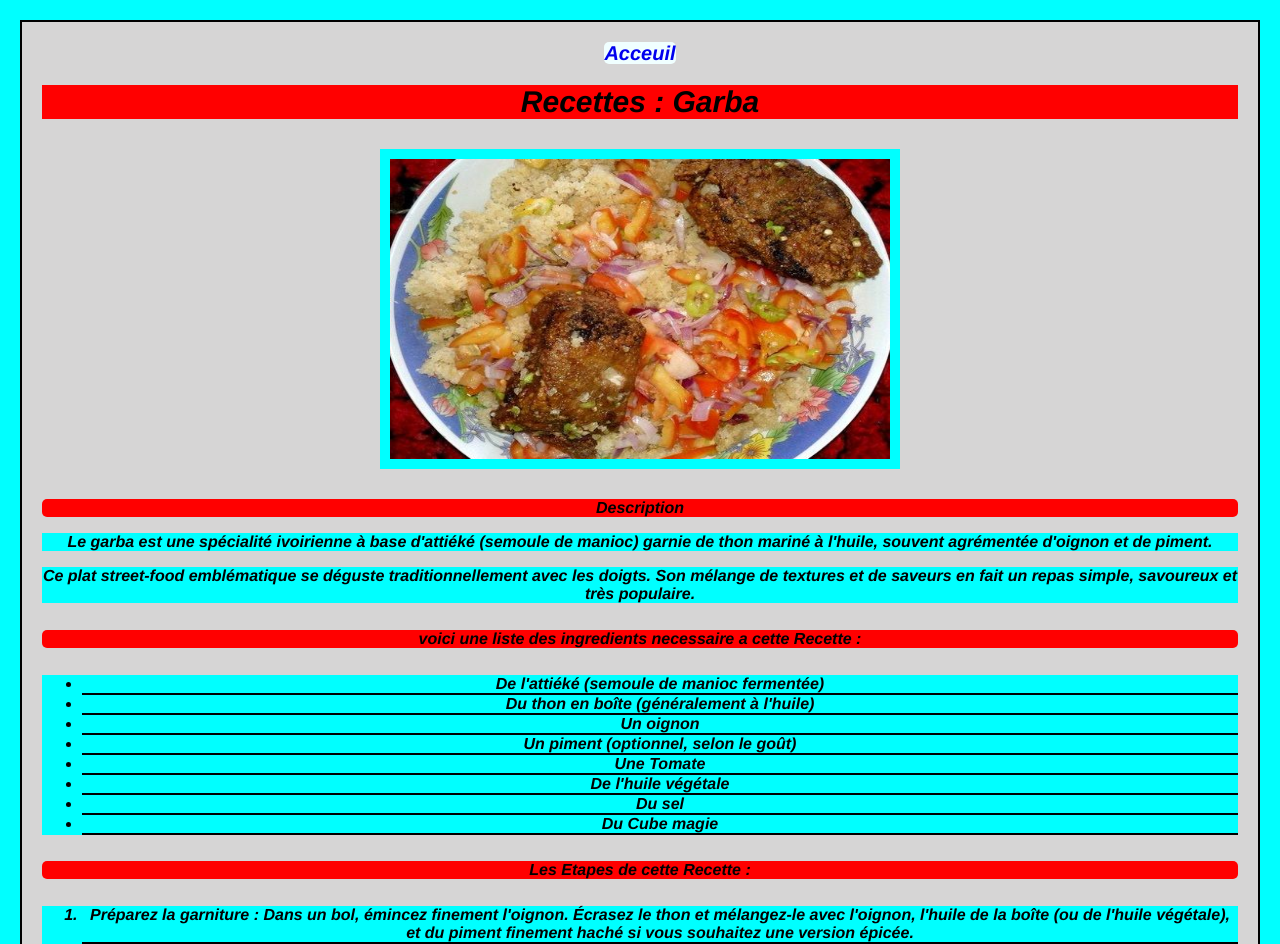
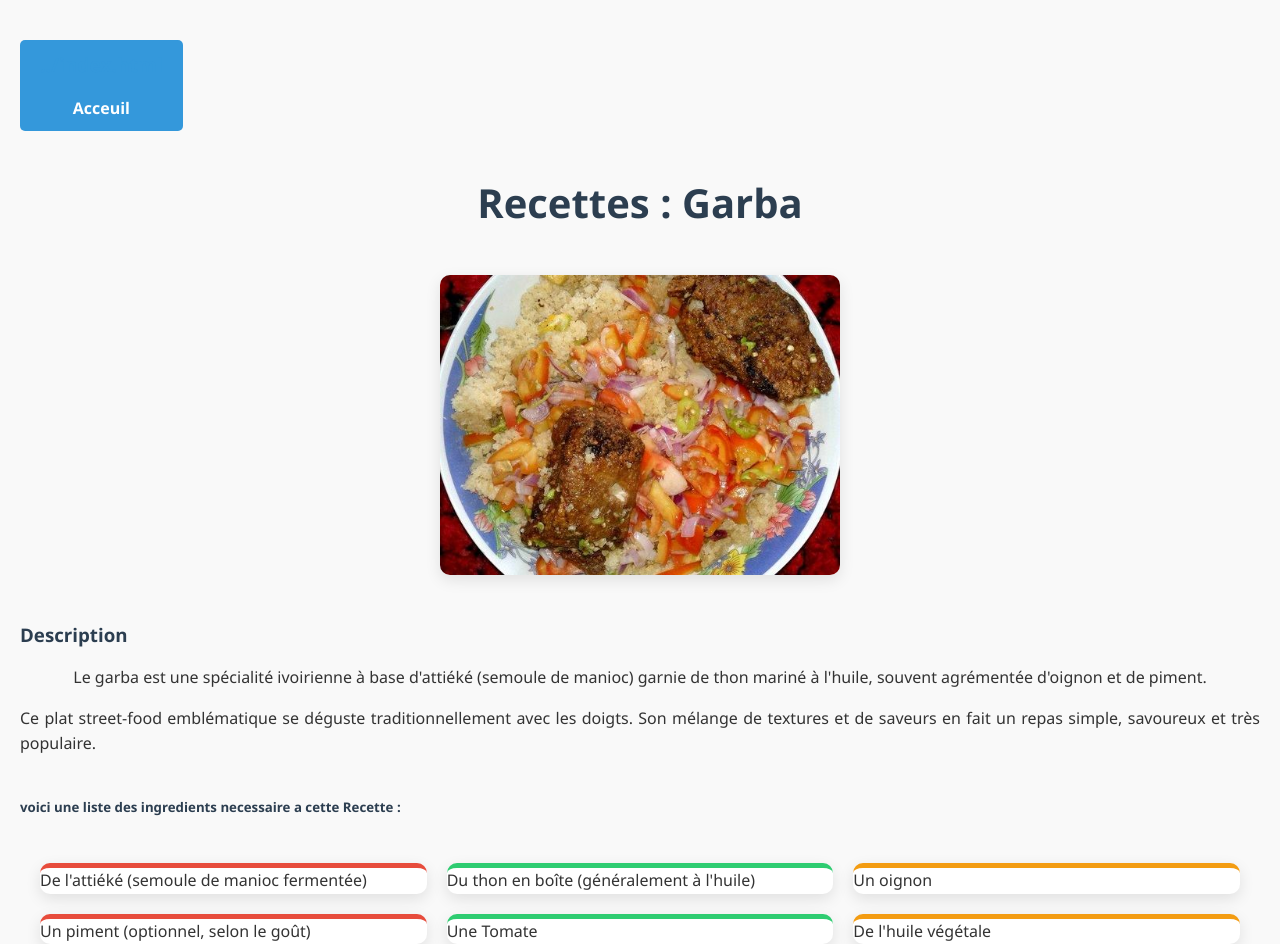
Before and after one commit to Jackson-git-lab/odin-recettes, a plain HTML site: page recettes/garba.html in a window 1280 px wide. Shown: the top 944 px of the page. Drawn offline with Linux system fonts and the light colour scheme.

Commit message:
nouvelle modification css : en utilisant les flebox

```diff
--- a/styles.css
+++ b/styles.css
@@ -1,47 +1,234 @@
-*{
-    background-color: aqua;
-    font-size: medium;
-    font-family: 'Franklin Gothic Medium', 'Arial Narrow', Arial, sans-serif;
-}
-body{
-    display: block;
-    background-color: rgb(214, 213, 213);
-    text-align: center;
-    margin: 20px;
-    padding: 20px;
-    font-style: italic;
-    font-weight: bold;
-    border: 2px  solid black;
-}
-h1{
-    background-color: red;
-    text-align: center;
-    font-size: 30px;
-
-}
-a{
-  text-align: center;
-  text-decoration: none;
-  border-radius: 5px;
-  background-color: azure;
-  font-size: 20px;
-
-
+/* ===== RESET ET STYLES DE BASE ===== */
+* {
+    margin: 0;
+    padding: 0;
+    box-sizing: border-box;
 }
 
-li{
-   border-bottom: 2px solid black;
+body {
+    font-family: 'Segoe UI', Tahoma, Geneva, Verdana, sans-serif;
+    line-height: 1.6;
+    color: #333;
+    background-color: #f9f9f9;
+    padding: 20px;
+}
 
+/* ===== CONTENEUR PRINCIPAL (FLEX CONTAINER) ===== */
+body {
+    /* PROPRIÉTÉS FLEXBOX DU CONTENEUR */
+    display: flex; /* ✅ Active Flexbox sur tout le body */
+    flex-direction: column; /* ✅ Direction verticale */
+    min-height: 100vh; /* ✅ Prend toute la hauteur de la fenêtre */
+    justify-content: flex-start; /* ✅ Aligne le contenu en haut */
+    align-items: center; /* ✅ Centre horizontalement */
 }
-h3,
-h5{
-    background-color: red;
+
+/* ===== EN-TÊTE ===== */
+h1 {
+    margin: 20px 0;
+    color: #2c3e50;
+    text-align: center;
+    font-size: 2.5rem;
+}
+
+/* ===== CONTENEUR DE RECETTES (FLEX CONTAINER) ===== */
+ul {
+    /* PROPRIÉTÉS FLEXBOX */
+    display: flex; /* ✅ Active Flexbox */
+    flex-wrap: wrap; /* ✅ Permet le retour à la ligne */
+    justify-content: center; /* ✅ Centre les éléments horizontalement */
+    align-items: stretch; /* ✅ Étire les éléments sur la hauteur */
+    gap: 20px; /* ✅ Espacement entre les éléments */
+
+    /* Styles visuels */
+    list-style-type: none;
+    max-width: 1200px;
+    margin: 30px 0;
+    padding: 0;
+}
+
+/* ===== ÉLÉMENTS DE LISTE (FLEX ITEMS) ===== */
+li {
+    /* PROPRIÉTÉS FLEXBOX DES ENFANTS */
+    flex: 1 1 300px; /* ✅ flex-grow:1, flex-shrink:1, flex-basis:300px */
+
+    /* Styles visuels */
+    background: white;
+    border-radius: 10px;
+    padding: 0;
+    overflow: hidden;
+    box-shadow: 0 5px 15px rgba(0, 0, 0, 0.1);
+    transition: transform 0.3s ease, box-shadow 0.3s ease;
+}
+
+li:hover {
+    transform: translateY(-5px);
+    box-shadow: 0 10px 25px rgba(0, 0, 0, 0.15);
+}
+
+/* ===== LIENS ===== */
+a {
+    /* PROPRIÉTÉS FLEXBOX POUR LES LIENS DANS LES CARDS */
+    display: flex; /* ✅ Active Flexbox à l'intérieur du lien */
+    flex-direction: column; /* ✅ Direction verticale */
+    justify-content: space-between; /* ✅ Répartit l'espace verticalement */
+    align-items: center; /* ✅ Centre horizontalement */
+
+    /* Styles visuels */
+    text-decoration: none;
+    color: inherit;
+    padding: 20px;
+    height: 100%;
+}
+
+a[href="../index.html"] {
+    /* Style spécifique pour le lien d'accueil */
+    display: inline-flex; /* ✅ Flexbox pour le lien seul */
+    margin: 20px 0;
+    padding: 10px 20px;
+    background: #3498db;
+    color: white;
     border-radius: 5px;
+    font-weight: bold;
+    align-self: flex-start; /* ✅ S'aligne au début du conteneur flex */
 }
-img{
-    display:inline-block;
-    margin: 10px;
-    padding: 10px;
-    height: 300px;
-    width: 500px;
+
+a[href="../index.html"]:hover {
+    background: #2980b9;
 }
+
+/* ===== PAGES DE RECETTES ===== */
+body > img {
+    max-width: 100%;
+    height: auto;
+    border-radius: 10px;
+    margin: 20px 0;
+    box-shadow: 0 5px 15px rgba(0, 0, 0, 0.1);
+}
+
+h3, h5 {
+    margin: 25px 0 15px;
+    color: #2c3e50;
+    align-self: flex-start; /* ✅ S'aligne au début sur l'axe horizontal */
+}
+
+p {
+    margin-bottom: 15px;
+    text-align: justify;
+}
+
+/* ===== LISTES D'INGRÉDIENTS ET D'ÉTAPES ===== */
+ul:not(:first-of-type), ol {
+    /* CONTENEUR FLEX pour les listes de recettes */
+    display: flex;
+    flex-direction: column;
+    gap: 10px;
+    margin-left: 20px;
+    max-width: 800px;
+    align-self: center; /* ✅ Centre le conteneur */
+}
+
+ul:not(:first-of-type) li, ol li {
+    /* ÉLÉMENTS des listes de recettes */
+    flex: 0 0 auto; /* ✅ Ne s'étend pas, ne rétrécit pas, taille automatique */
+    background: transparent;
+    box-shadow: none;
+    padding: 0;
+    margin-bottom: 5px;
+}
+
+/* ===== RESPONSIVE DESIGN ===== */
+@media (max-width: 768px) {
+    body {
+        padding: 15px;
+        align-items: stretch; /* ✅ Étire sur toute la largeur en mobile */
+    }
+
+    h1 {
+        font-size: 2rem;
+    }
+
+    ul {
+        flex-direction: column; /* ✅ Passe en colonne sur mobile */
+    }
+
+    li {
+        flex: 1 1 auto; /* ✅ Taille automatique sur mobile */
+    }
+}
+
+/* ===== EFFETS VISUELS SUPPLÉMENTAIRES ===== */
+img {
+    border-radius: 10px;
+    box-shadow: 0 5px 15px rgba(0, 0, 0, 0.1);
+    margin: 20px 0;
+}
+
+/* Style pour les titres des recettes dans les cartes */
+a::before {
+    content: attr(href);
+    display: block;
+    font-size: 1.2rem;
+    font-weight: bold;
+    margin-bottom: 15px;
+    color: #3498db;
+    text-align: center;
+}
+
+/* Personnalisation spécifique pour chaque recette */
+li:nth-child(1) {
+    border-top: 5px solid #e74c3c;
+}
+
+li:nth-child(2) {
+    border-top: 5px solid #2ecc71;
+}
+
+li:nth-child(3) {
+    border-top: 5px solid #f39c12;
+}
+li:nth-child(4) {
+    border-top: 5px solid #e74c3c;
+}
+
+li:nth-child(5) {
+    border-top: 5px solid #2ecc71;
+}
+
+li:nth-child(6) {
+    border-top: 5px solid #f39c12;
+}
+li:nth-child(7) {
+    border-top: 5px solid #e74c3c;
+}
+
+li:nth-child(8) {
+    border-top: 5px solid #2ecc71;
+}
+
+li:nth-child(9) {
+    border-top: 5px solid #f39c12;
+}
+li:nth-child(10) {
+    border-top: 5px solid #e74c3c;
+}
+li:nth-child(11) {
+    border-top: 5px solid #2ecc71;
+}
+
+li:nth-child(12) {
+    border-top: 5px solid #f39c12;
+}
+li:nth-child(13) {
+    border-top: 5px solid #e74c3c;
+}
+li:nth-child(14) {
+    border-top: 5px solid #2ecc71;
+}
+
+li:nth-child(15) {
+    border-top: 5px solid #f39c12;
+}
+li:nth-child(16) {
+    border-top: 5px solid #e74c3c;
+}
```
